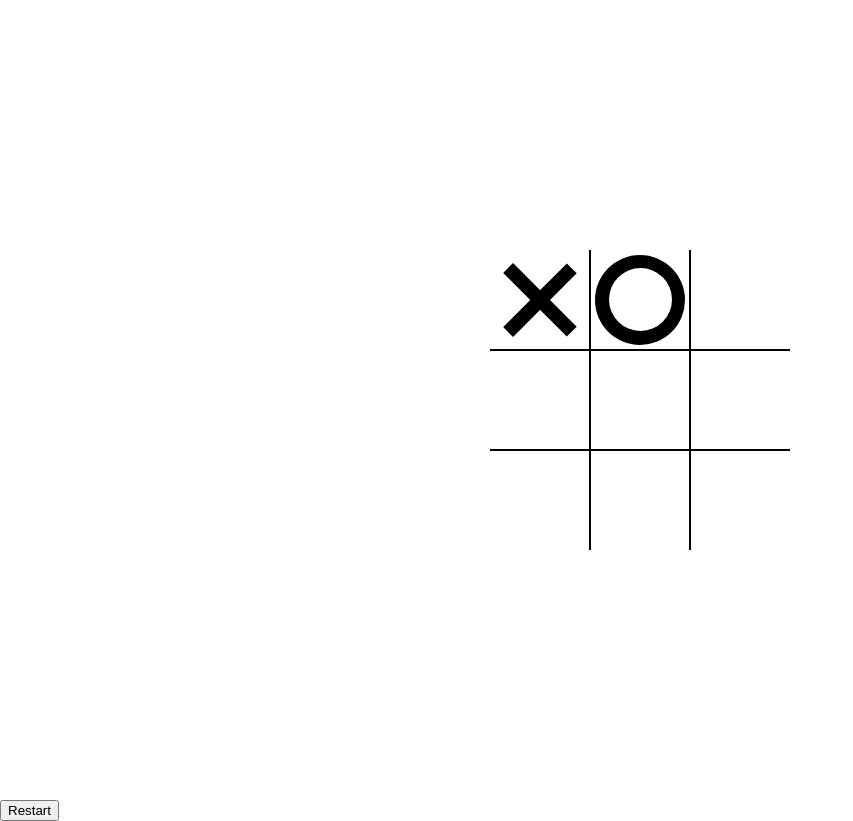
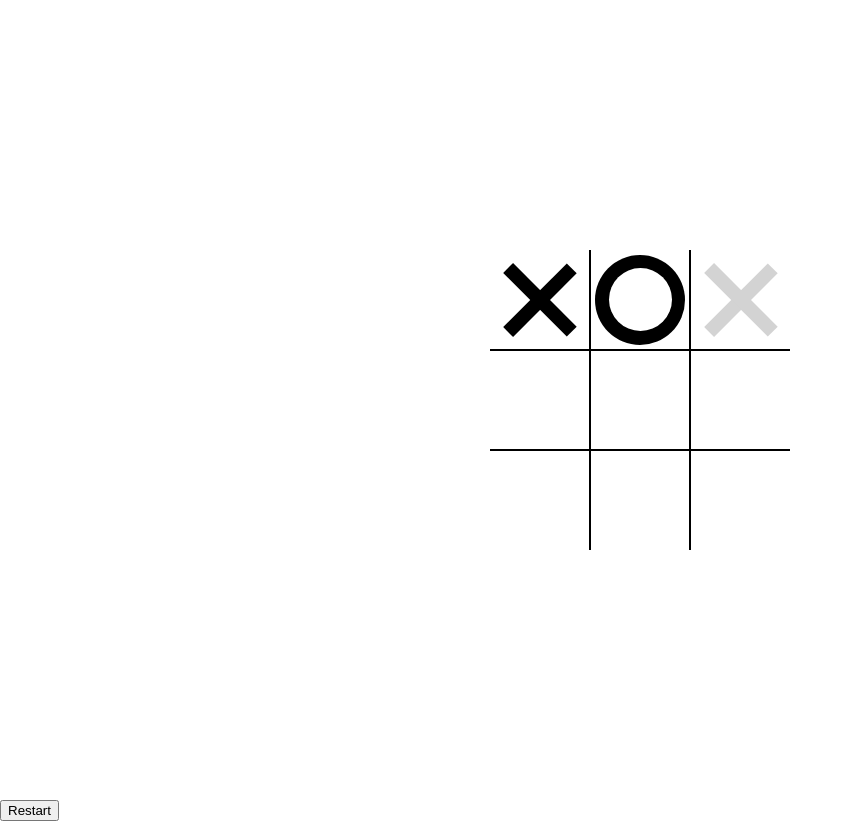
Before and after one commit to mesakhlolo/odin-tic-tac-toe, a plain HTML site: page index.html in a window 1280 px wide. In both pictures the pointer is over the element 740 px from the left and 300 px from the top of the page. Shown: the whole page, without its empty margins (0-853 px from the left). Drawn offline with Linux system fonts and the light colour scheme.

Commit message:
x hover effect

```diff
--- a/index.html
+++ b/index.html
@@ -11,7 +11,7 @@
 
 <body>
 
-  <div class="board" id="board">
+  <div class="board x" id="board">
     <div class="cell x" data-cell></div>
     <div class="cell circle" data-cell></div>
     <div class="cell" data-cell></div>
--- a/style.css
+++ b/style.css
@@ -61,21 +61,36 @@ body {
   border-bottom: none;
 }
 
+/* to overriding the black color to lightgrey */
+.cell.x::after,
+.cell.x::before {
+  background-color: black;
+}
+
+/* when hover a cell */
+.board.x .cell:not(.x):not(.circle):hover::before,
+.board.x .cell:not(.x):not(.circle):hover::after {
+  background-color: lightgrey;
+}
+
 /* X mark */
 .cell.x::before,
-.cell.x::after {
+.cell.x::after,
+.board.x .cell:not(.x):not(.circle):hover::before,
+.board.x .cell:not(.x):not(.circle):hover::after {
   content: "";
   position: absolute;
   width: calc(var(--mark-size) * 0.15);
   height: var(--mark-size);
-  background-color: black;
 }
 
-.cell.x::before {
+.cell.x::before,
+.board.x .cell:not(.x):not(.circle):hover::before {
   transform: rotate(45deg);
 }
 
-.cell.x::after {
+.cell.x::after,
+.board.x .cell:not(.x):not(.circle):hover::after {
   transform: rotate(-45deg);
 }
 
```
